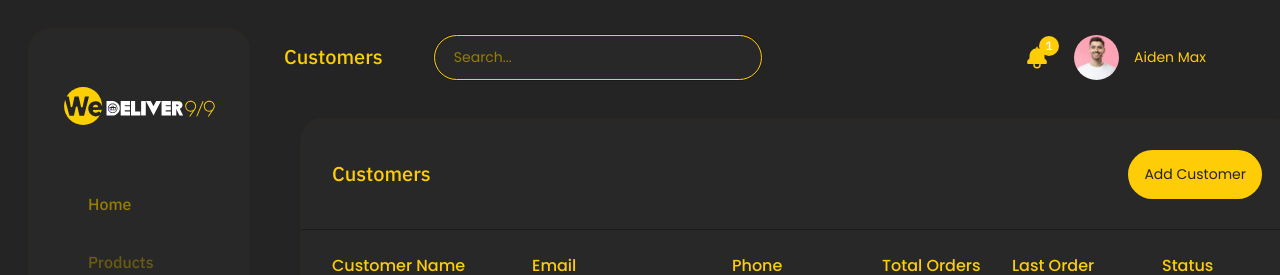
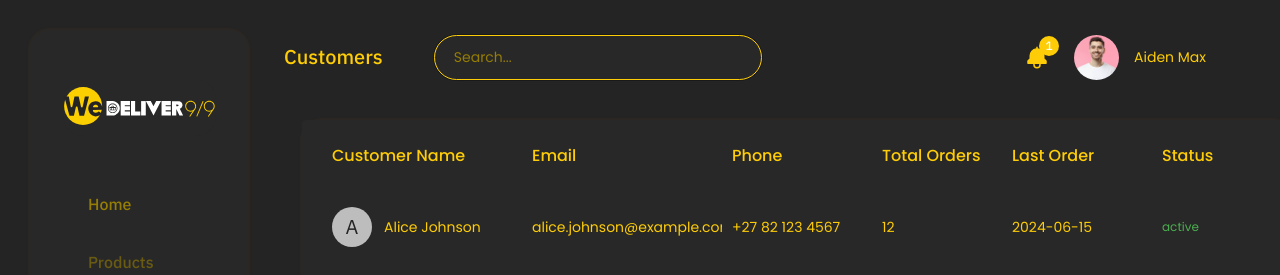
Before and after one commit to tumelo-sebego/wedeliver99-dashbord, a React (Vite) app: page /customers in a window 1280 px wide. Shown: the top 275 px of the page. Built offline with nearby package versions, Linux system fonts and the light colour scheme; some icons are missing.

Commit message:
removed the Add Customer button and 'Customer' table heading

```diff
--- a/src/components/sections/dashboard/Customers/CustomersList/CustomersList.tsx
+++ b/src/components/sections/dashboard/Customers/CustomersList/CustomersList.tsx
@@ -1,7 +1,6 @@
 import { ChangeEvent, ReactElement, useMemo, useState } from 'react';
 import {
   Avatar,
-  Button,
   Divider,
   InputAdornment,
   LinearProgress,
@@ -88,21 +87,7 @@ const CustomersList = (): ReactElement => {
       boxShadow={(theme) => theme.shadows[4]}
       height={1}
     >
-      <Stack
-        direction={{ sm: 'row' }}
-        justifyContent="space-between"
-        alignItems="center"
-        padding={3.75}
-        gap={3.75}
-      >
-        <Typography variant="h5" color="text.primary">
-          Customers
-        </Typography>
-        <Button variant="contained" color="primary">
-          Add Customer
-        </Button>
-      </Stack>
-      <Divider />
+
       <Stack height={1}>
         <DataGrid
           apiRef={apiRef}
```
